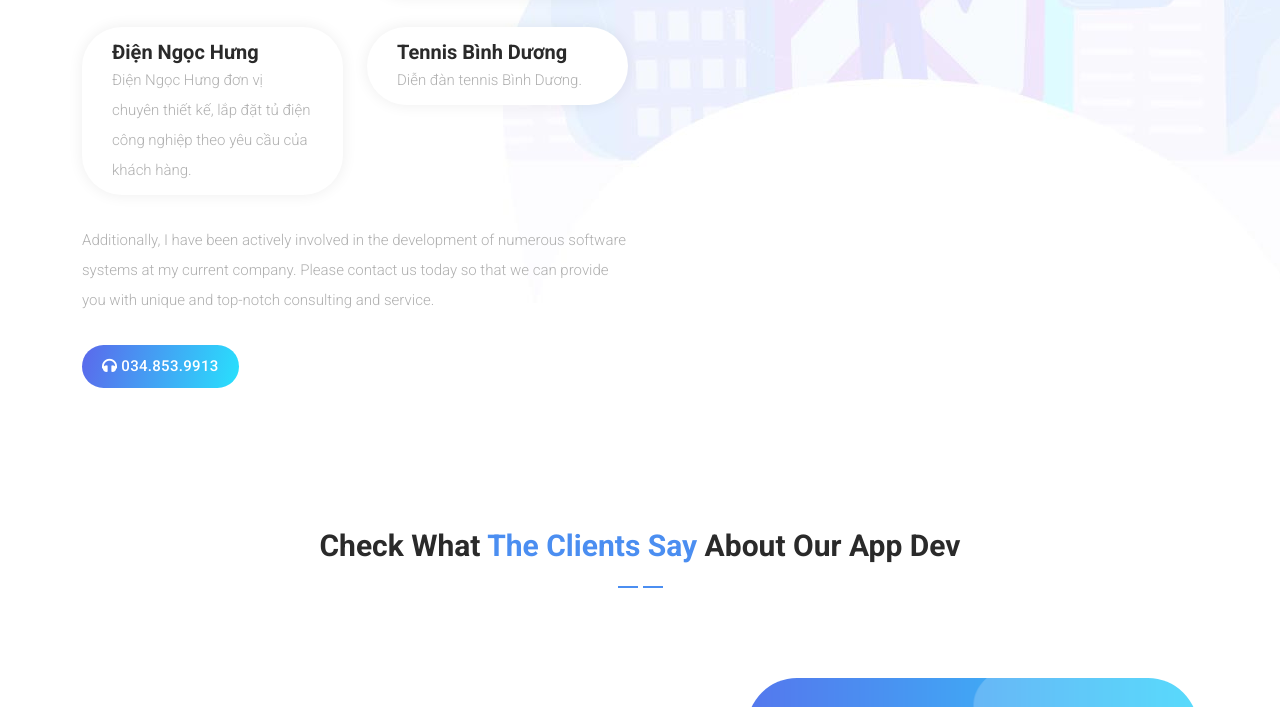
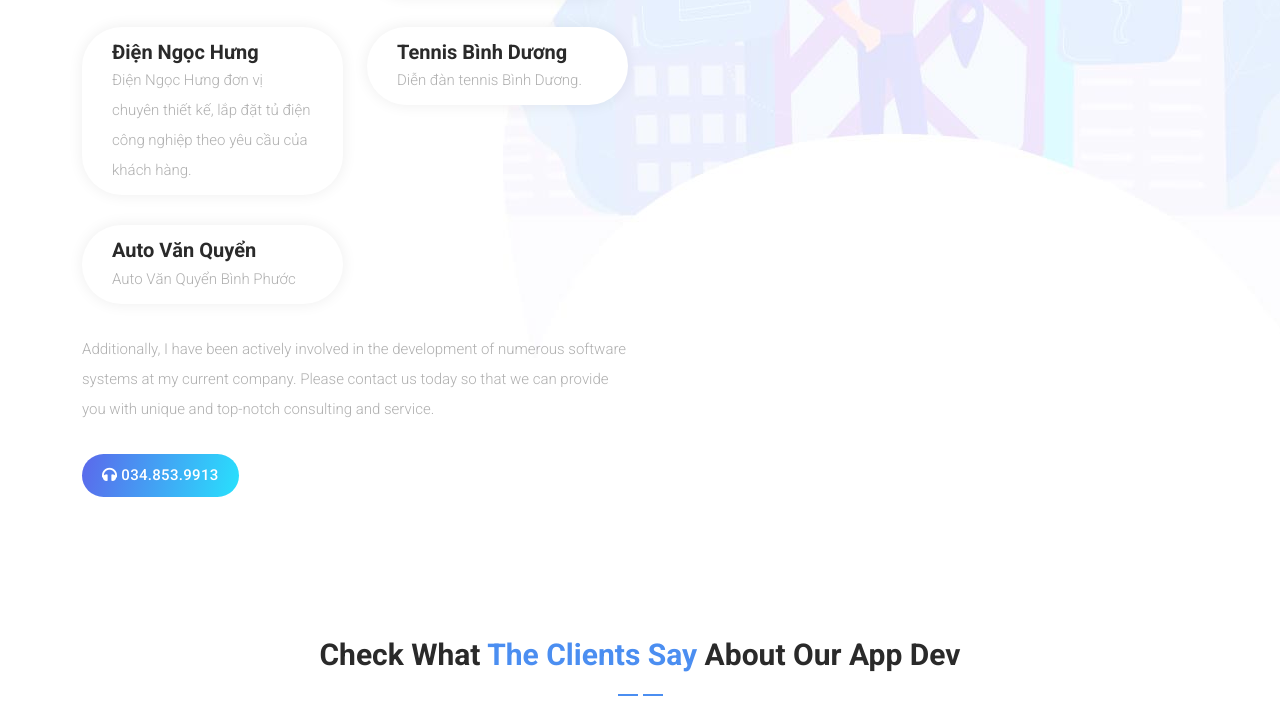
Before and after one commit to ngocsonit95/ngocsonit95.github.io, a plain HTML site: page index.html in a window 1280 px wide. Shown: the part 2525-3232 px from the top of the page. Drawn offline with Linux system fonts and the light colour scheme.

Commit message:
#Update project

```diff
--- a/index.html
+++ b/index.html
@@ -443,6 +443,18 @@ https://templatemo.com/tm-570-chain-app-dev
                   </h4>
                   <p>
                     Diễn đàn tennis Bình Dương.
+                  </p>
+                </div>
+              </div>
+              <div class="col-lg-6">
+                <div class="box-item">
+                  <h4>
+                    <a href="https://www.autovanquyen.com/" target="_blank"
+                      > Auto Văn Quyển</a
+                    >
+                  </h4>
+                  <p>
+                    Auto Văn Quyển Bình Phước
                   </p>
                 </div>
               </div>
```
